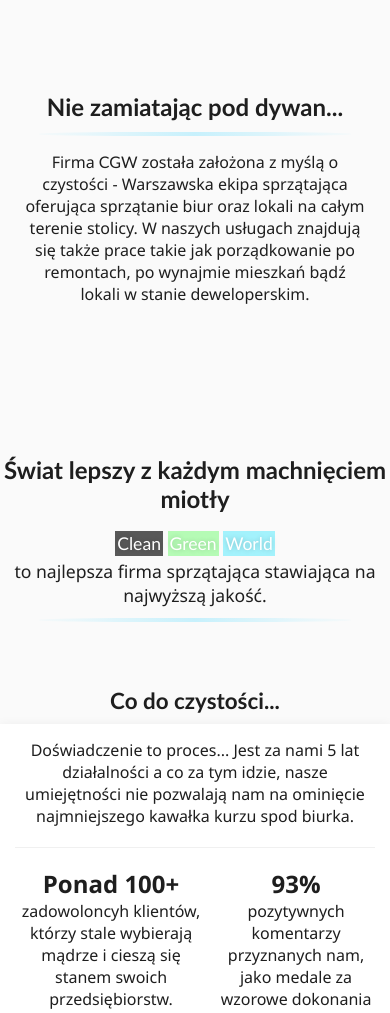
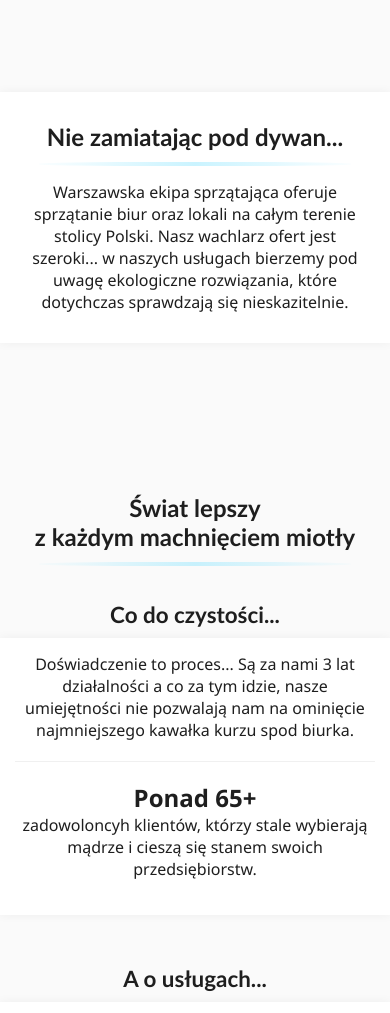
Before and after one commit to IgorHuelle/CGW-StronaTest, a plain HTML site: page index.html in a window 390 px wide. Shown: the part 840-1853 px from the top of the page. Drawn offline with Linux system fonts and the light colour scheme; a web font is replaced by a local one.

Commit message:
Patch v0.10

```diff
--- a/index.html
+++ b/index.html
@@ -22,7 +22,7 @@
         <header id="hdr">
             <div id="hdr-content">
                 <h1>Czystość na najwyższym poziomie.</h1>
-                <p>Zadbaj o czystość swojego lokalu razem z najbardziej dokładną firmą sprzątającą. Proponujemy oferty ekologicznego utrzymania czystości oraz profesjonalnego sprzątania biur w Warszawie.</p>
+                <p>Zadbaj o czystość swojego lokalu razem z najbardziej dokładną firmą sprzątającą... <br> w ekologiczny sposób.</p>
                 <div class="btn"><a href="tel:">ZADZWOŃ</a></div>
             </div>
         </header>
@@ -32,11 +32,12 @@
                     <img src="img/test1.webp"  alt="">
                     <div>
                         <h3 class="underline">Nie zamiatając pod dywan...</h3>
-                        <p>Firma <span class="clr-cgw">C<span>G</span><span>W</span></span> została założona z myślą o czystości - Warszawska ekipa sprzątająca oferująca sprzątanie biur oraz lokali na całym terenie stolicy. W naszych usługach znajdują się także prace takie jak porządkowanie po remontach, po wynajmie mieszkań bądź lokali w stanie deweloperskim.</p>
+                        <!-- <p>Firma <span class="clr-cgw">C<span>G</span><span>W</span></span> została założona z myślą o czystości.</p> -->
+                        <p>Warszawska ekipa sprzątająca oferuje sprzątanie biur oraz lokali na całym terenie stolicy Polski. Nasz wachlarz ofert jest szeroki... w naszych usługach bierzemy pod uwagę ekologiczne rozwiązania, które dotychczas sprawdzają się nieskazitelnie.</p>
                     </div>
                 </div>
-                <h2>Świat lepszy z każdym machnięciem miotły</h2>
-                <p class="underline"><span class="clr-cgw-text"><span class="clr-cgw-text-black">Clean</span> <span class="clr-cgw-text-green">Green</span> <span class="clr-cgw-text-blue">World</span></span> to najlepsza firma sprzątająca stawiająca na najwyższą jakość.</p>
+                <h2 class="underline"><span>Świat lepszy</span><span> z każdym machnięciem miotły</span></h2>
+                <!-- <p class="underline"><span class="clr-cgw-text"><span class="clr-cgw-text-black">Clean</span> <span class="clr-cgw-text-green">Green</span> <span class="clr-cgw-text-blue">World</span></span> to najlepsza firma sprzątająca stawiająca na najwyższą jakość.</p> -->
                 <div class="point-wrapper">
                     <div class="point" id="p1">
                         <div class="point-bubble">
@@ -45,16 +46,16 @@
                         <div class="point-content">
                             <h3>Co do czystości...</h3>
                             <div>
-                                <p>Doświadczenie to proces... Jest za nami 5 lat działalności a co za tym idzie, nasze umiejętności nie pozwalają nam na ominięcie najmniejszego kawałka kurzu spod biurka.</p>
+                                <p>Doświadczenie to proces... Są za nami 3 lat działalności a co za tym idzie, nasze umiejętności nie pozwalają nam na ominięcie najmniejszego kawałka kurzu spod biurka.</p>
                                 <div class="inform">
                                     <div class="inform-item">
-                                        <p class="pointout">Ponad 100+</p>
+                                        <p class="pointout">Ponad 65+</p>
                                         <p>zadowoloncyh klientów, którzy stale wybierają mądrze i cieszą się stanem swoich przedsiębiorstw.</p>
                                     </div>
-                                    <div class="inform-item">
+                                    <!-- <div class="inform-item">
                                         <p class="pointout">93%</p>
                                         <p>pozytywnych komentarzy przyznanych nam, jako medale za wzorowe dokonania</p>
-                                    </div>
+                                    </div> -->
                                 </div>
                             </div>
                         </div>
@@ -63,7 +64,7 @@
                         <div class="point-content">
                             <h3>A o usługach...</h3>
                             <div>
-                                <p>Cieszymy się sporym przepływem klienteri. Nasz biznes oferuje szeroki wachlarz usług, zaczynając na całkowitym czyszczeniu po podlanie kwiatków. Pełna lista naszych ofert znajduję się poniżej.</p>
+                                <p>Zaczynając na całkowitym czyszczeniu mieszkań w stanie deweloperskim a kończąc na podlaniu kwiatków, nasza działalność jest w stanie doprowadzić wszystko do porządku. Przyjmujemy zlecenia odpowiedno pod potrzeby klienta - miejsce, czas, termin wykonania. Pełna lista naszych ofert znajduję się poniżej.</p>
                                 <div>
                                     <div class="inform">
                                         <div class="inform-item">
--- a/style.css
+++ b/style.css
@@ -269,16 +269,16 @@ span.clr-cgw .clr-cgw-blue {
     display: flex;
     gap: 40px;
 }
-
-#about > .about-content > img {
-    width: 50%;
-    border-radius: 20px;
-}
 #about > .about-content > div {
     display: flex;
     flex-direction: column;
     align-items: center;
     justify-content: center;
+    text-align: center;
+}
+#about > .about-content > img {
+    width: 50%;
+    border-radius: 20px;
 }
 #about > .about-content > div h3 {
     font-size: 2rem;
@@ -599,8 +599,12 @@ span.clr-cgw .clr-cgw-blue {
     #about {
         text-align: center;
     }
-    #about > .about-content{
-        margin-inline: 5px;
+    #about > .about-content {
+        margin-inline: 0;
+    }
+    #about > .about-content > div {
+        background-color: rgb(255, 255, 255);
+        box-shadow: 0 0 10px rgba(0, 0, 0, 0.05);
     }
     #about > .about-content img {
         display: none;
@@ -608,13 +612,17 @@ span.clr-cgw .clr-cgw-blue {
     #about > .about-content div h3 {
         font-size: 1.5rem;
         margin-bottom: 30px;
+        margin-top: 30px;
     }
     #about > .about-content div p {
         font-size: 1rem;
+        margin-bottom: 30px;
     }
     #about > h2 {
+        display: flex;
+        flex-direction: column;
         font-size: 1.5rem;
-        margin-bottom: 20px;
+        margin-bottom: 50px;
     }
     #about > p {
         display: flex;
```
